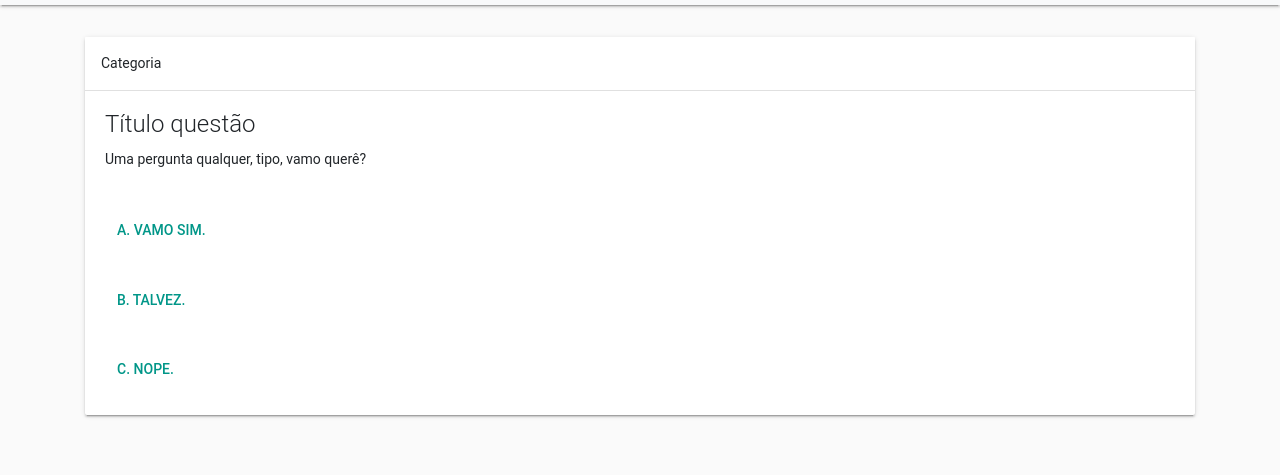
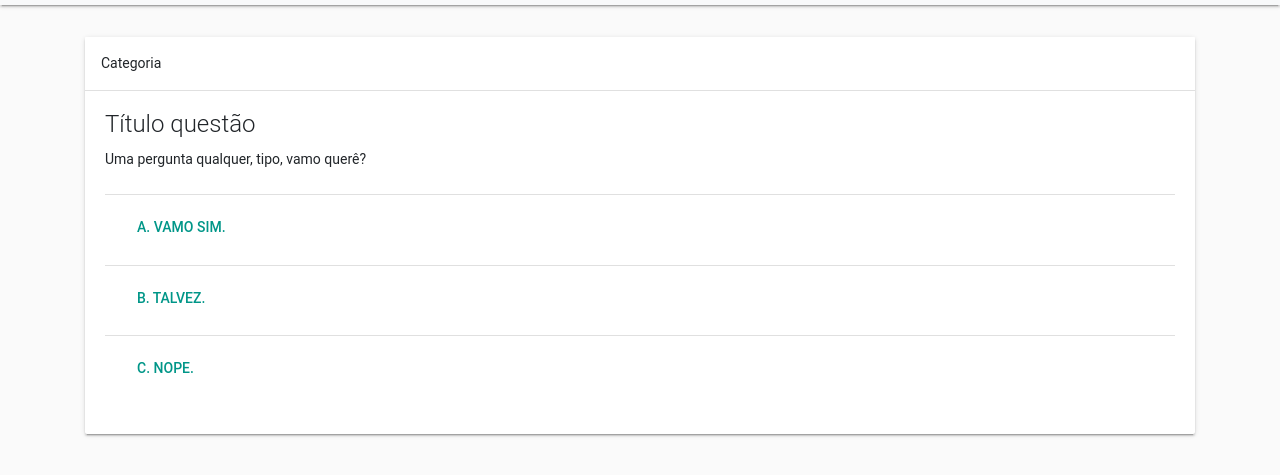
Before and after one commit to developJeff/deeep, a website: page app/index.html in a window 1280 px wide. Shown: the part 51-526 px from the top of the page. Drawn offline with nearby package versions, Linux system fonts and the light colour scheme.

Commit message:
Card struture

```diff
--- a/app/css/app.css
+++ b/app/css/app.css
@@ -6,3 +6,10 @@
 .container {
     padding-top: 2rem;
 }
+
+.card .feedback {
+    display: none;
+}
+
+.card .option {
+    border-top: 1px solid rgba(0, 0, 0, 0.12);
--- a/app/index.html
+++ b/app/index.html
@@ -28,21 +28,24 @@
             <div class="card-header">
                 Categoria
             </div>
-            <div class="card-body">
+            <div class="card-body quiz">
                 <h4 class="card-title">Título questão</h4>
                 <p class="card-text">Uma pergunta qualquer, tipo, vamo querê?</p>
-            </div>
                 <ul class="list-group list-group-flush">
-                <li class="list-group-item">
+                    <li class="list-group-item option">
                         <a href="#" class="btn btn-primary">A. Vamo sim.</a>
                     </li>
-                <li class="list-group-item">
+                    <li class="list-group-item option">
                         <a href="#" class="btn btn-primary">B. Talvez.</a>
                     </li>
-                <li class="list-group-item">
+                    <li class="list-group-item option">
                         <a href="#" class="btn btn-primary">C. Nope.</a>
                     </li>
                 </ul>
+            </div>
+            <div class="card-body feedback">
+                <p class="card-text">Aqui vai o feedback...</p>
+            </div>
         </div>
 
     </div>
```
Also changed, not shown: 1 other file. Lines whose indentation alone changed are shown as unchanged.
